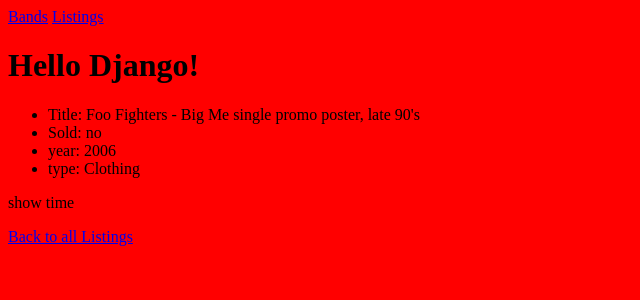
After one commit to Jeremieon/bandis, a Django app: page /listing/3/ in a window 1280 px wide. The commit adds this page. Shown: the top 300 px of the page, without its empty margins (0-640 px from the left). Run offline with Django 4.2, Linux system fonts and the light colour scheme; data comes from the database, SQL or seed files in the repository; both versions use the stored data as it was after the commit.

Commit message:
done with forms

```diff
--- /dev/null
+++ b/merchex/listings/forms.py
@@ -0,0 +1,6 @@
+from django import forms
+
+class ContactUsForm(forms.Form):
+    name = forms.CharField(required=False)
+    email = forms.EmailField()
+    message = forms.CharField(max_length=1000)
--- a/merchex/listings/models.py
+++ b/merchex/listings/models.py
@@ -21,14 +21,19 @@ class Band(models.Model):
         return self.name
 class listing(models.Model):
     class Type(models.TextChoices):
-        Records ='Rec'
-        Clothing ='Cloth'
-        Posters = 'poster'
-        Miscellaneous='other'
-
+        Records ='Records'
+        Clothing ='Clothing'
+        Posters = 'Posters'
+        Miscellaneous='Miscellaneous'
+    band = models.ForeignKey(Band, null=True, on_delete=models.SET_NULL)
     title = models.CharField(max_length=100)
     description = models.CharField(max_length=200)
-    sold = models.IntegerField()
-    year = models.DateTimeField()
+    sold = models.fields.BooleanField(default=True)
+    year = models.IntegerField(
+        validators=[MinValueValidator(1900),MaxValueValidator(2021)]
+    )
     type = models.CharField(choices=Type.choices,max_length=15)
     #jeremy
+
+    def __str__(self):
+        return self.title
--- a/merchex/listings/static/listings/styles.css
+++ b/merchex/listings/static/listings/styles.css
@@ -1,3 +1,7 @@
 * {
   background: red;
 }
+
+.errorlist {
+  margin-bottom: -10px;
+}
--- a/merchex/listings/templates/listings/base.html
+++ b/merchex/listings/templates/listings/base.html
@@ -1,10 +1,14 @@
 {% load static %}
 <html>
   <head>
-    <title>Merchex</title>
+    <title>Simple Website</title>
     <link rel="stylesheet" href="{% static 'listings/styles.css' %}" />
   </head>
   <body>
+    <nav>
+      <a href="{% url 'band_list' %}">Bands</a>
+      <a href="{% url 'listing_view' %}">Listings</a>
+    </nav>
     <h1>Hello Django!</h1>
     {% block content %} {% endblock %}
     <ul></ul>
--- /dev/null
+++ b/merchex/listings/templates/listings/listing_detail.html
@@ -0,0 +1,11 @@
+{% extends 'listings/base.html' %} {% block content %}
+<ul>
+   <li>Title: {{ lista.title }}</li>
+   <li>Sold: {{ lista.active|yesno }}</li>
+   <li>year: {{ lista.year }}</li>
+   <li>type: {{ lista.type }}</li>
+
+</ul>
+<p>{{ lista.description }}</p>
+<a href="{% url 'listing_view' %}">Back to all Listings</a>
+{% endblock %}
--- a/merchex/listings/views.py
+++ b/merchex/listings/views.py
@@ -1,11 +1,17 @@
-from django.shortcuts import render
+from django.shortcuts import render,redirect
 from django.http import HttpResponse
 from .models import Band,listing
+from django.core.mail import send_mail
+from listings.forms import ContactUsForm
 # Create your views here.
 
-def hello(request):
+def band_list(request):
     bands = Band.objects.all()
-    return render(request,'listings/hello.html',{'bands':bands})
+    return render(request,'listings/band_list.html',{'bands':bands})
+
+def band_detail(request,id):
+    band = Band.objects.get(id=id)
+    return render(request,'listings/band_detail.html',{'band':band})
 
 def listing_view(request):
     lista = listing.objects.all()
@@ -14,8 +20,27 @@ def listing_view(request):
     }
     return render(request,'listings/listing.html',context)
 
+def listing_detail(request,id):
+    lista = listing.objects.get(pk=id)
+    return render(request,'listings/listing_detail.html',{'lista':lista})
+
 def about(request):
     return HttpResponse('<h1>Welcome to our About Page!</h1>')
 
 def contact(request):
-     return HttpResponse('<h1>Welcome to our Contact-Us Page!</h1>')
+    if request.method == 'POST':
+        form = ContactUsForm(request.POST)
+   # print('The request method is: ',request.method)
+    #print('The POST data is: ',request.POST)
+        if form.is_valid():
+            send_mail(
+                subject=f'Message from {form.cleaned_data["name"] or "anonymous"} via MerchEx Contact Us form',
+                message=form.cleaned_data['message'],
+                from_email=form.cleaned_data['email'],
+                recipient_list=['admin@merchex.xyz'],
+        )
+        return redirect('email-sent') #usually to log in page
+    else:
+        # this must be a GET request, so create an empty form
+        form = ContactUsForm()
+    return render(request,'listings/contact.html',{'form':form})
--- a/merchex/merchex/settings.py
+++ b/merchex/merchex/settings.py
@@ -116,3 +116,4 @@ STATIC_URL = "/static/"
 # https://docs.djangoproject.com/en/4.1/ref/settings/#default-auto-field
 
 DEFAULT_AUTO_FIELD = "django.db.models.BigAutoField"
+EMAIL_BACKEND = 'django.core.mail.backends.console.EmailBackend'
--- a/merchex/merchex/urls.py
+++ b/merchex/merchex/urls.py
@@ -4,7 +4,11 @@ from listings import views
 
 urlpatterns = [
     path("admin/", admin.site.urls),
-    path('hello/',views.hello),
-    path('about-us/',views.about),
-    path('listing/',views.listing_view)
+    path('bands/',views.band_list,name='band_list'),
+    path('bands/<int:id>/', views.band_detail, name='band-detail'),
+    path('about-us/',views.about,name='email-sent'),
+    path('listing/',views.listing_view,name='listing_view'),
+    path('listing/<int:id>/', views.listing_detail, name='listing_detail'),
+    path('contact-us/',views.contact,name='contact'),
+
 ]
```
Also changed, not shown: merchex/listings/admin.py (+6 -1 lines), merchex/listings/templates/listings/band_detail.html (added, +13 -0 lines), merchex/listings/templates/listings/band_list.html (added, +13 -0 lines), merchex/listings/templates/listings/contact.html (added, +7 -0 lines), merchex/listings/templates/listings/hello.html (deleted, +0 -11 lines), merchex/listings/templates/listings/listing.html (+8 -5 lines), merchex/db.sqlite3, merchex/listings/migrations/0005_listing_band.py (added), merchex/listings/migrations/0006_auto_20221104_1431.py (added).
